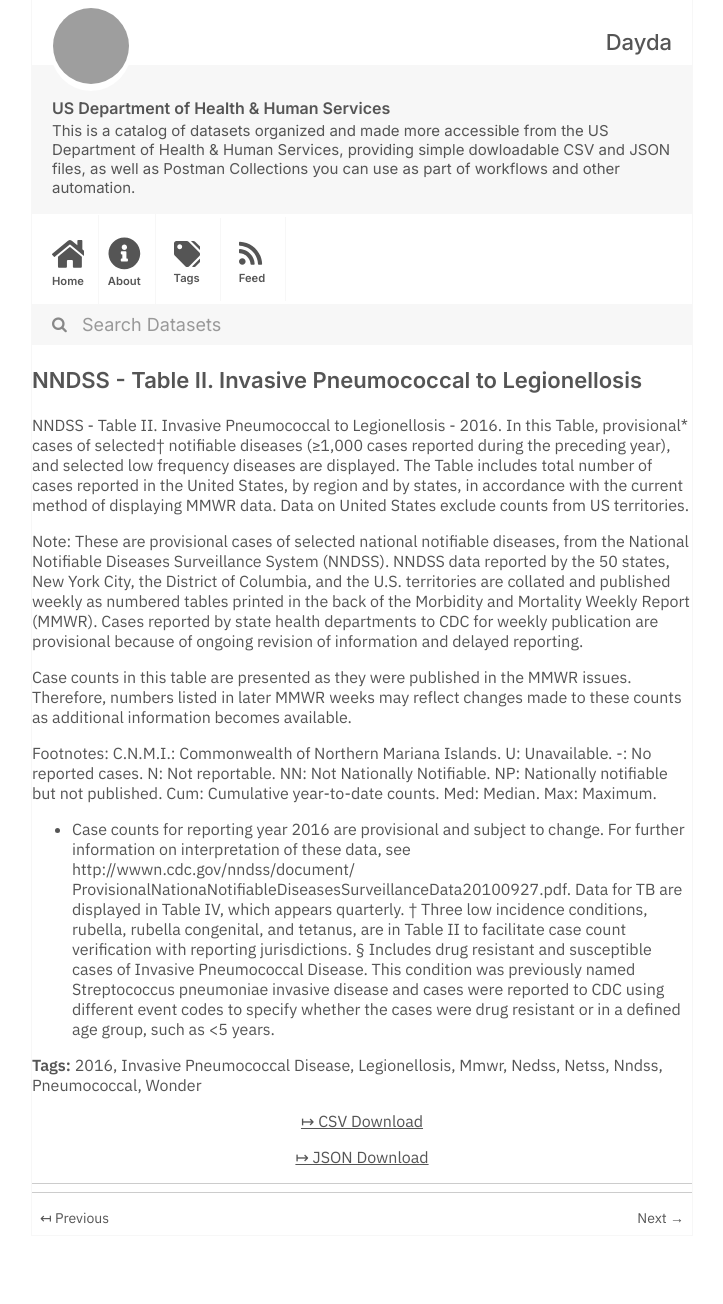
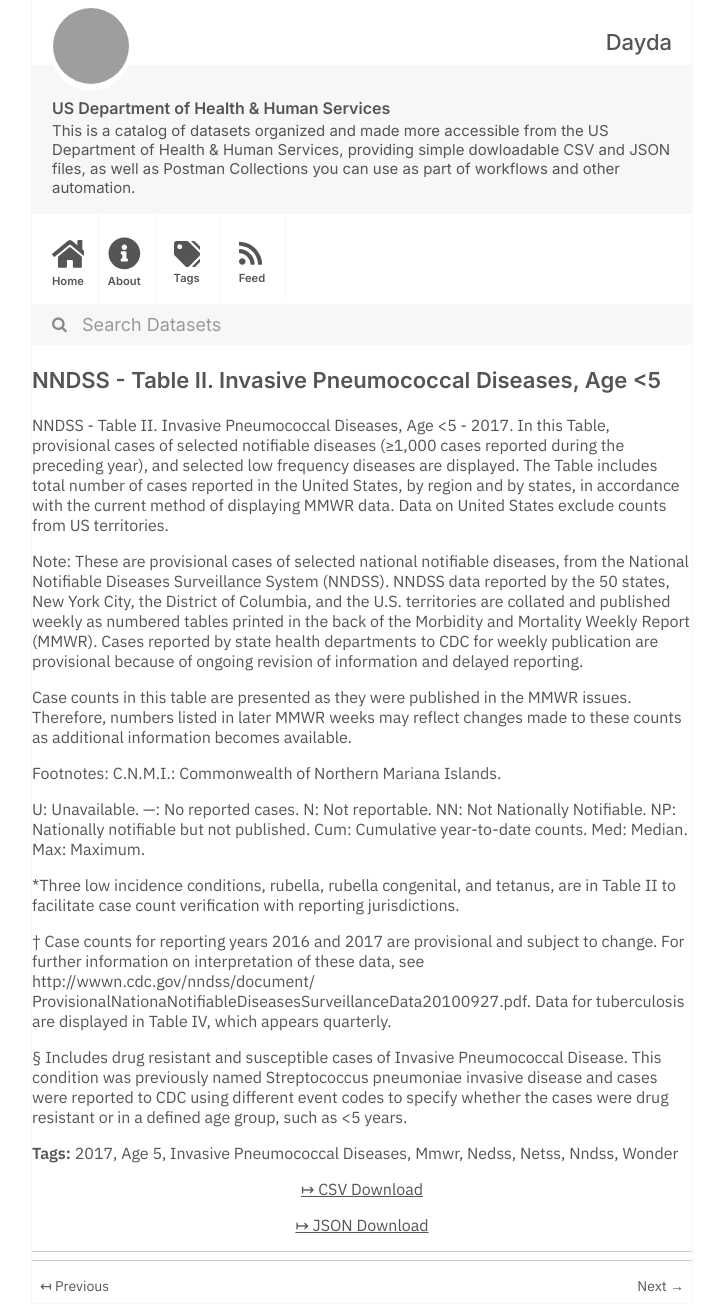
Before and after one commit to dayda-entities/us-department-of-health-and-human-services, a Jekyll site: the page built from _posts/2020-11-10-nndss-table-ii-invasive-pneumo.md, in a window 1280 px wide. Shown: the whole page, without its empty margins (278-1001 px from the left). Built offline with Jekyll 4.4.1, drawn with Linux system fonts in a browser that asks for light colours; before the commit the page ends 1236 px from its top, so only the background shows below that; grey boxes are pictures that could not be loaded.

Commit message:
Publish Data

```diff
--- a/_posts/2020-11-10-nndss-table-ii-invasive-pneumo.md
+++ b/_posts/2020-11-10-nndss-table-ii-invasive-pneumo.md
@@ -1,26 +1,25 @@
 ---
-title: NNDSS - Table II. Invasive Pneumococcal to Legionellosis
-created: '2020-11-10T16:18:07.673591'
-modified: '2021-04-25T14:51:49.351654'
+title: 'NNDSS - Table II. Invasive Pneumococcal Diseases, Age <5'
+created: '2020-11-10T16:17:28.697722'
+modified: '2021-04-21T22:23:45.050910'
 state: active
 type: dataset
 tags:
-  - '2016'
-  - Invasive Pneumococcal Disease
-  - Legionellosis
+  - '2017'
+  - Age 5
+  - Invasive Pneumococcal Diseases
   - Mmwr
   - Nedss
   - Netss
   - Nndss
-  - Pneumococcal
   - Wonder
 groups: []
-csv_url: 'https://data.cdc.gov/api/views/yqwx-bvu7/rows.csv?accessType=DOWNLOAD'
-json_url: 'https://data.cdc.gov/api/views/yqwx-bvu7/rows.json?accessType=DOWNLOAD'
+csv_url: 'https://data.cdc.gov/api/views/9yc3-yir3/rows.csv?accessType=DOWNLOAD'
+json_url: 'https://data.cdc.gov/api/views/9yc3-yir3/rows.json?accessType=DOWNLOAD'
 layout: post
 
 ---
-NNDSS - Table II. Invasive Pneumococcal to Legionellosis - 2016.  In this Table, provisional* cases of selected† notifiable diseases (≥1,000 cases reported during the preceding year), and selected low frequency diseases are displayed. The Table includes total number of cases reported in the United States, by region and by states, in accordance with the current method of displaying MMWR data.  Data on United States exclude counts from US territories.
+NNDSS - Table II. Invasive Pneumococcal Diseases, Age <5 - 2017. In this Table, provisional cases of selected notifiable diseases (≥1,000 cases reported during the preceding year), and selected low frequency diseases are displayed. The Table includes total number of cases reported in the United States, by region and by states, in accordance with the current method of displaying MMWR data.  Data on United States exclude counts from US territories.
 
 Note:
 These are provisional cases of selected national notifiable diseases, from the National Notifiable Diseases Surveillance System (NNDSS). NNDSS data reported by the 50 states, New York City, the District of Columbia, and the U.S. territories are collated and published weekly as numbered tables printed in the back of the Morbidity and Mortality Weekly Report (MMWR). Cases reported by state health departments to CDC for weekly publication are provisional because of ongoing revision of information and delayed reporting.
@@ -28,9 +27,12 @@ These are provisional cases of selected national notifiable diseases, from the N
 Case counts in this table are presented as they were published in the MMWR issues. Therefore, numbers listed in later MMWR weeks may reflect changes made to these counts as additional information becomes available.
 
 Footnotes:
-C.N.M.I.: Commonwealth of Northern Mariana Islands.
-U: Unavailable.    -: No reported cases.    N: Not reportable.    NN: Not Nationally Notifiable.  NP:  Nationally notifiable but not published.    Cum: Cumulative year-to-date counts.    Med: Median.    Max: Maximum.
+ C.N.M.I.: Commonwealth of Northern Mariana Islands.
 
-* Case counts for reporting year 2016 are provisional and subject to change.   For further information on interpretation of these data, see http://wwwn.cdc.gov/nndss/document/ ProvisionalNationaNotifiableDiseasesSurveillanceData20100927.pdf. Data for TB are displayed in Table IV, which appears quarterly.
-† Three low incidence conditions, rubella, rubella congenital, and tetanus, are in Table II to facilitate case count verification with reporting jurisdictions.
+ U: Unavailable. —: No reported cases. N: Not reportable. NN: Not Nationally Notifiable. NP: Nationally notifiable but not published. Cum: Cumulative year-to-date counts. Med: Median. Max: Maximum.
+
+*Three low incidence conditions, rubella, rubella congenital, and tetanus, are in Table II to facilitate case count verification with reporting jurisdictions.
+
+† Case counts for reporting years 2016 and 2017 are provisional and subject to change. For further information on interpretation of these data, see http://wwwn.cdc.gov/nndss/document/ ProvisionalNationaNotifiableDiseasesSurveillanceData20100927.pdf. Data for tuberculosis are displayed in Table IV, which appears quarterly.
+
 § Includes drug resistant and susceptible cases of Invasive Pneumococcal Disease. This condition was previously named Streptococcus pneumoniae invasive disease and cases were reported to CDC using different event codes to specify whether the cases were drug resistant or in a defined age group, such as <5 years.
```
